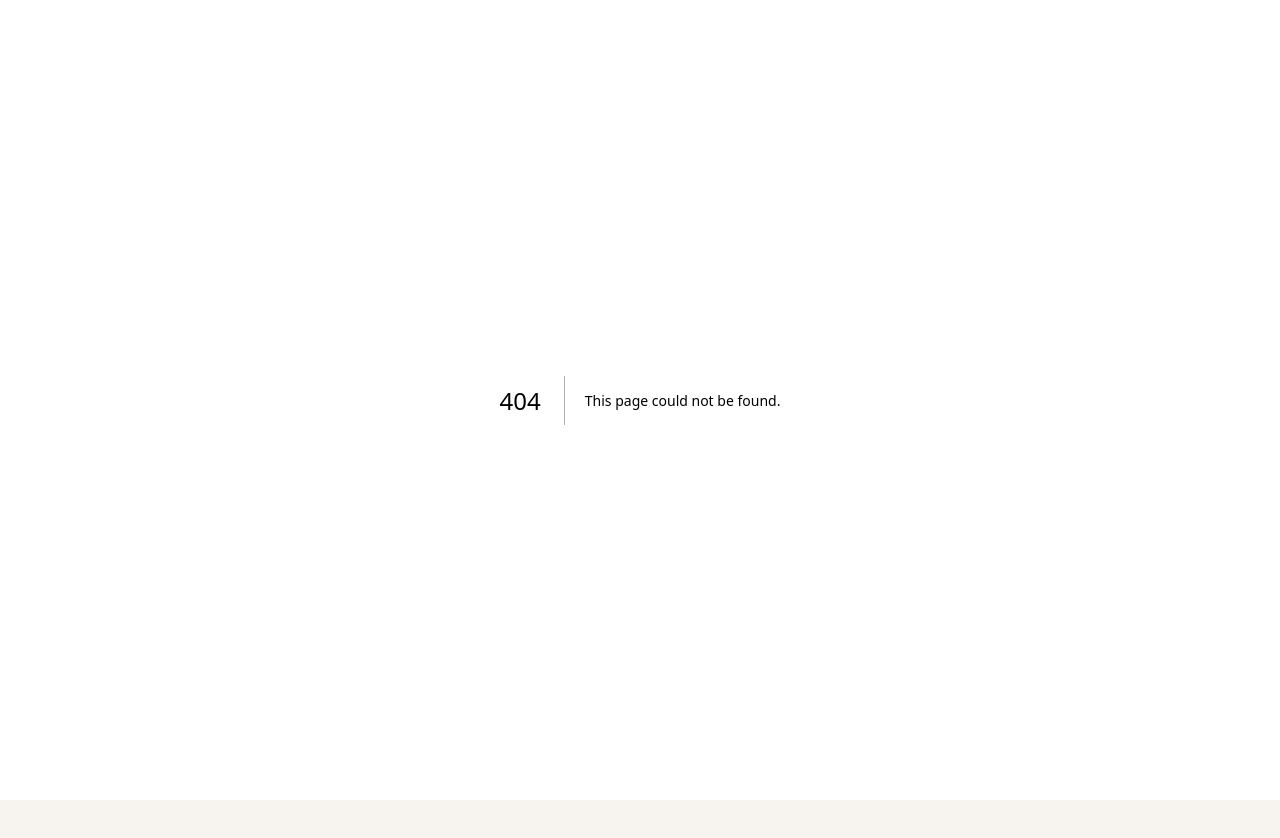
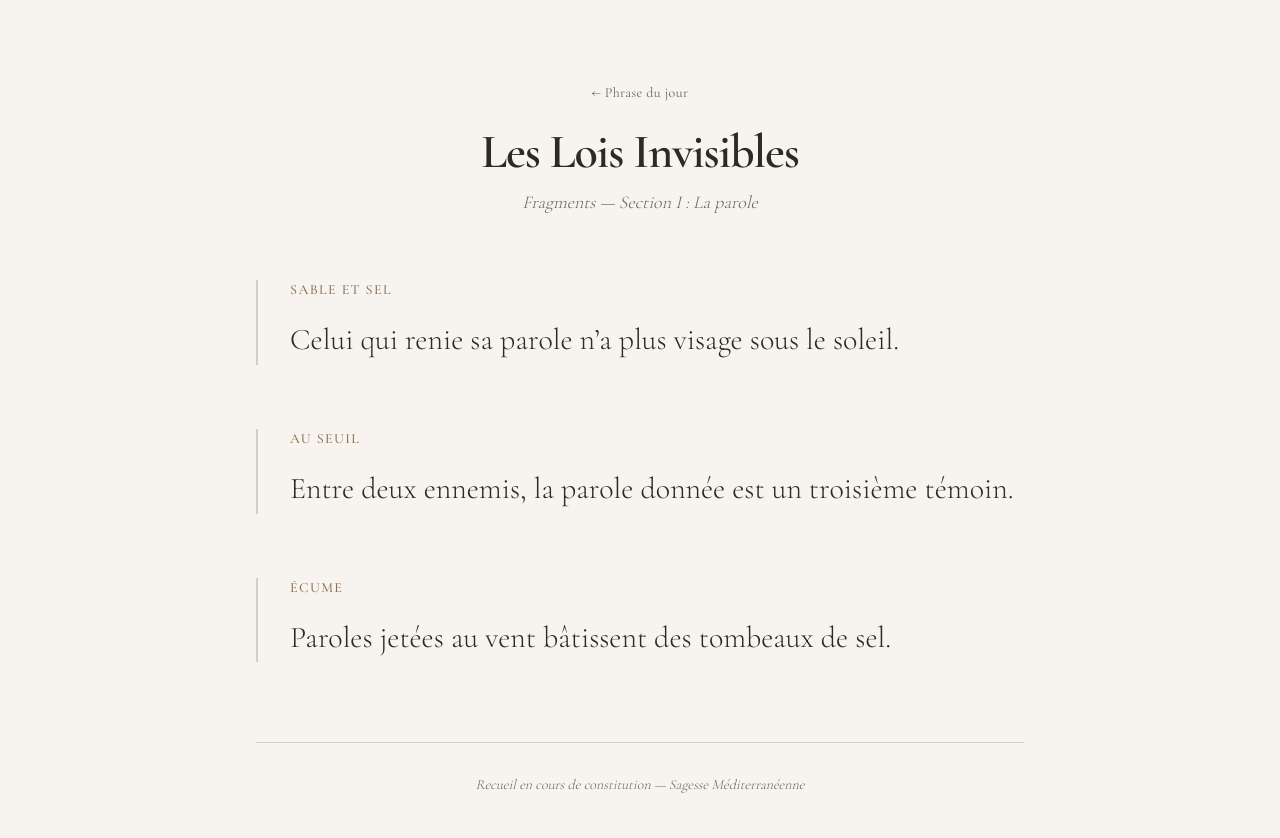
Before and after one commit to ShamyLand/sagesse-mediterraneenne-site, a Next.js app: page /livre in a window 1280 px wide. Before the commit this address had no page. Shown: the top 838 px of the page. Before the commit the page ends 800 px from the top, so only its background shows below. Built offline with nearby package versions, Linux system fonts and the light colour scheme.

Commit message:
feat: add book excerpts page /livre

```diff
--- /dev/null
+++ b/app/livre/page.tsx
@@ -0,0 +1,57 @@
+import Link from "next/link";
+import type { Metadata } from "next";
+
+export const metadata: Metadata = {
+  title: "Les Lois Invisibles — Sagesse Méditerranéenne",
+  description: "Extraits du recueil de fragments courts. Un Hagakure méditerranéen moderne.",
+};
+
+const fragments = [
+  { title: "Sable et sel", text: "Celui qui renie sa parole n’a plus visage sous le soleil." },
+  { title: "Au seuil", text: "Entre deux ennemis, la parole donnée est un troisième témoin." },
+  { title: "Écume", text: "Paroles jetées au vent bâtissent des tombeaux de sel." },
+];
+
+export default function LivrePage() {
+  return (
+    <div className="min-h-screen flex flex-col bg-background">
+      <main className="flex-1 flex flex-col items-center px-4 md:px-6 lg:px-8 py-12 md:py-20">
+        <div className="w-full max-w-3xl mx-auto">
+          <div className="text-center mb-12 md:mb-16">
+            <Link
+              href="/"
+              className="text-sm text-muted-foreground hover:text-foreground transition-colors tracking-wide"
+            >
+              ← Phrase du jour
+            </Link>
+            <h1 className="mt-6 text-3xl md:text-4xl lg:text-5xl font-semibold text-foreground tracking-tight">
+              Les Lois Invisibles
+            </h1>
+            <p className="mt-3 text-lg text-muted-foreground font-light italic">
+              Fragments — Section I : La parole
+            </p>
+          </div>
+
+          <div className="space-y-12 md:space-y-16">
+            {fragments.map((fragment, index) => (
+              <article key={index} className="border-l-2 border-primary/20 pl-6 md:pl-8">
+                <h2 className="text-sm tracking-widest uppercase text-accent font-medium mb-4">
+                  {fragment.title}
+                </h2>
+                <p className="text-xl md:text-2xl lg:text-3xl text-foreground leading-relaxed font-light">
+                  {fragment.text}
+                </p>
+              </article>
+            ))}
+          </div>
+
+          <div className="mt-16 md:mt-20 pt-8 border-t border-border/30 text-center">
+            <p className="text-sm text-muted-foreground font-light italic">
+              Recueil en cours de constitution — Sagesse Méditerranéenne
+            </p>
+          </div>
+        </div>
+      </main>
+    </div>
+  );
+}
```
